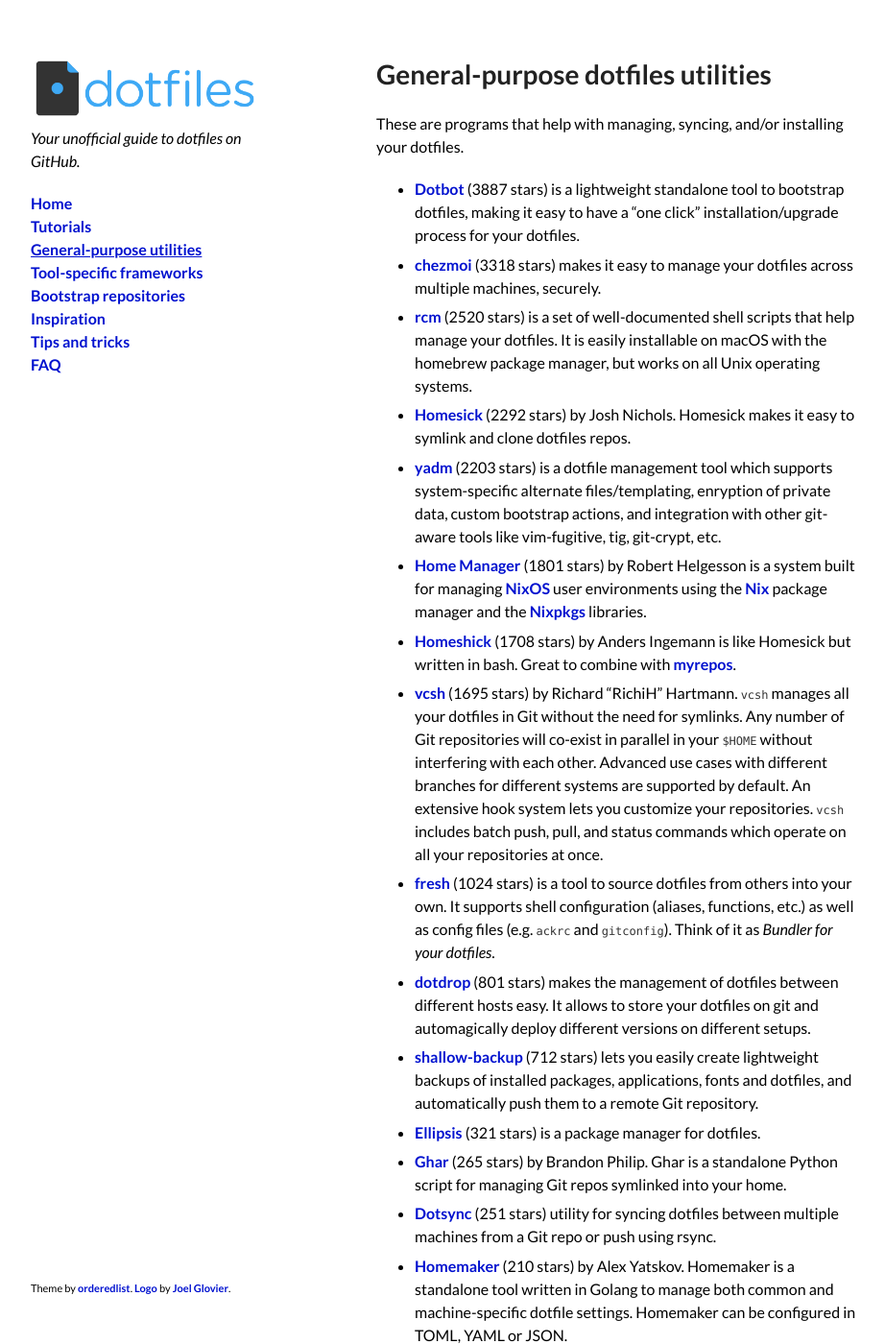
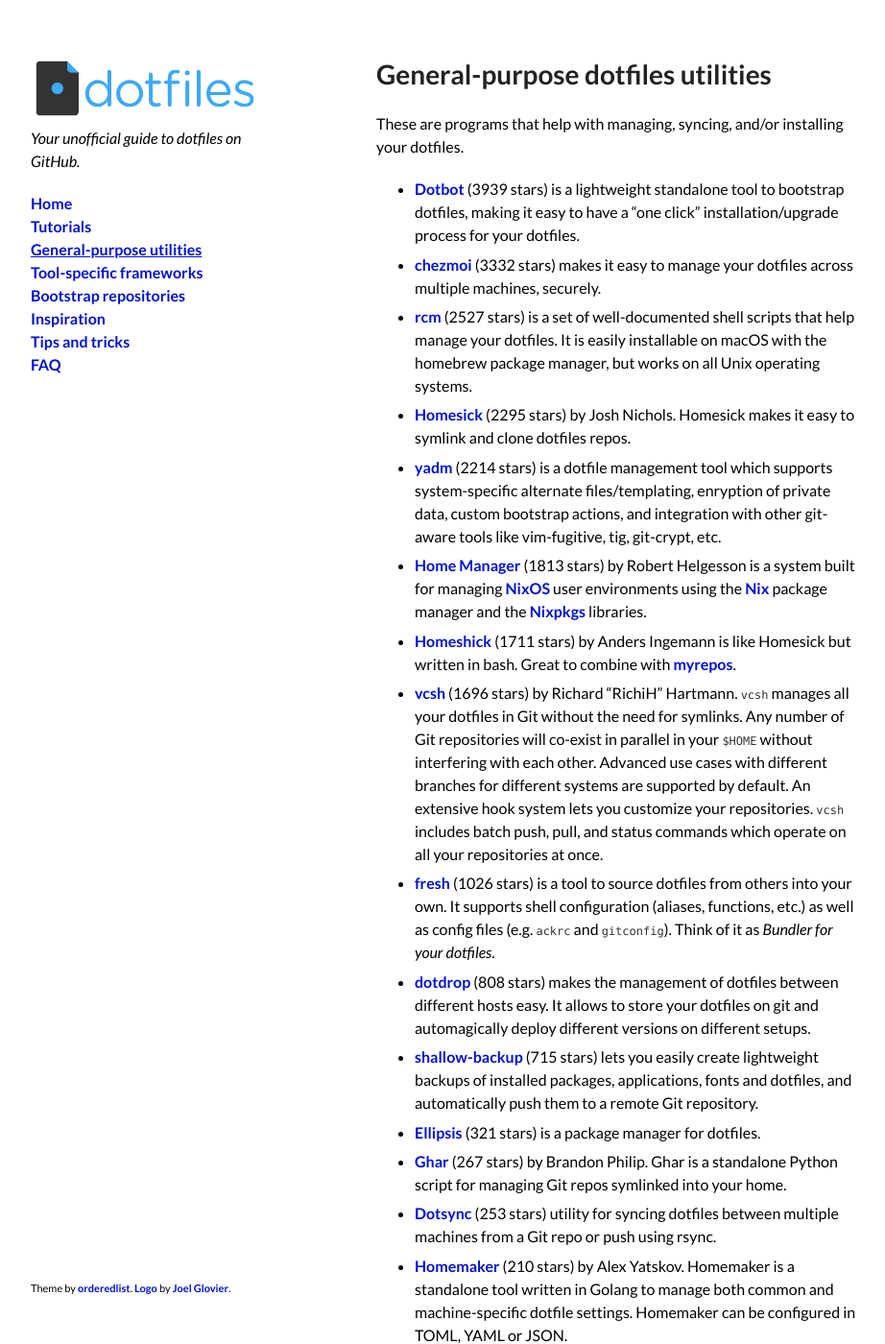
Before and after one commit to dotfiles/dotfiles.github.com, a Jekyll site: the page built from utilities.md, in a window 1280 px wide and 1400 px high. Shown: the whole window at 96% size, without its empty margins (178-1100 px from the left). Built offline with Jekyll 4.4.1, drawn with Linux system fonts in a browser that asks for light colours; comment, search, counter and statistics services are not loaded; some of the changed text lies outside the part shown.

Commit message:
Update star counts

```diff
--- a/_data/bootstrap.yml
+++ b/_data/bootstrap.yml
@@ -1,13 +1,13 @@
-- forks: 1760
+- forks: 1761
   name: thoughtbot/dotfiles
   notes: A base set of configs, plugins, scripts, and aliases for vim, tmux, git,
     ruby, and zsh.
-  stars: 6490
+  stars: 6499
   url: https://github.com/thoughtbot/dotfiles
 - forks: 345
   name: dotphiles
   notes: A community driven framework of dotfiles, for the usual terminal apps and
     shells, designed to work across multiple platforms and degrade for older versions
     of software or OS, allowing you to use the same settings on all your machines.
-  stars: 642
+  stars: 643
   url: https://github.com/dotphiles/dotphiles
--- a/_data/utilities.yml
+++ b/_data/utilities.yml
@@ -2,7 +2,7 @@
   name: kody
   notes: is a dotfiles runner/manager written with node inspired by Zach Holman's
     popular dotfiles.
-  stars: 107
+  stars: 110
   url: https://github.com/jh3y/kody
 - forks: 8
   name: bashdot
@@ -12,7 +12,7 @@
 - forks: 171
   name: chezmoi
   notes: makes it easy to manage your dotfiles across multiple machines, securely.
-  stars: 3318
+  stars: 3332
   url: https://github.com/twpayne/chezmoi
 - forks: 3
   name: Bonclay
@@ -39,18 +39,18 @@
   notes: is a utility to manage your dotfiles, lightweight and simple.
   stars: 104
   url: https://github.com/justone/dfm
-- forks: 186
+- forks: 187
   name: Dotbot
   notes: is a lightweight standalone tool to bootstrap dotfiles, making it easy to
     have a "one click" installation/upgrade process for your dotfiles.
-  stars: 3887
+  stars: 3939
   url: https://github.com/anishathalye/dotbot
 - forks: 59
   name: dotdrop
   notes: makes the management of dotfiles between different hosts easy. It allows
     to store your dotfiles on git and automagically deploy different versions on different
     setups.
-  stars: 801
+  stars: 808
   url: https://github.com/deadc0de6/dotdrop
 - forks: 29
   name: dotfiler
@@ -67,7 +67,7 @@
     wget.
   stars: 60
   url: https://github.com/wking/dotfiles-framework
-- forks: 10
+- forks: 11
   name: dotgit
   notes: by Kobus van Schoor. A comprehensive and versatile dotfiles manager which
     helps to synchronize your dotfiles between multiple computers and devices.
@@ -92,7 +92,7 @@
   name: Dotsync
   notes: utility for syncing dotfiles between multiple machines from a Git repo or
     push using rsync.
-  stars: 251
+  stars: 253
   url: https://github.com/dotphiles/dotsync
 - forks: 13
   name: dotty
@@ -117,13 +117,13 @@
   notes: is a tool to source dotfiles from others into your own. It supports shell
     configuration (aliases, functions, etc.) as well as config files (e.g. `ackrc`
     and `gitconfig`). Think of it as _Bundler for your dotfiles_.
-  stars: 1024
+  stars: 1026
   url: https://github.com/freshshell/fresh
 - forks: 34
   name: Ghar
   notes: by Brandon Philip. Ghar is a standalone Python script for managing Git repos
     symlinked into your home.
-  stars: 265
+  stars: 267
   url: https://github.com/philips/ghar
 - exempt: true
   name: GNU Stow
@@ -137,12 +137,12 @@
     you. Homely also has a clever Automatic Cleanup feature and good tutorials.
   stars: 44
   url: https://github.com/phodge/homely
-- forks: 572
+- forks: 575
   name: Home Manager
   notes: by Robert Helgesson is a system built for managing [NixOS](https://nixos.org)
     user environments using the [Nix](https://nixos.org/nix/) package manager and
     the [Nixpkgs](https://nixos.org/nixpkgs/) libraries.
-  stars: 1801
+  stars: 1813
   url: https://github.com/rycee/home-manager
 - forks: 17
   name: Homemaker
@@ -155,12 +155,12 @@
   name: Homeshick
   notes: by Anders Ingemann is like Homesick but written in bash. Great to combine
     with [myrepos](https://waiting-for-dev.github.io/blog/2014/05/04/distributable-and-organized-dotfiles-with-homeshick-and-mr/).
-  stars: 1708
+  stars: 1711
   url: https://github.com/andsens/homeshick
 - forks: 126
   name: Homesick
   notes: by Josh Nichols. Homesick makes it easy to symlink and clone dotfiles repos.
-  stars: 2292
+  stars: 2295
   url: https://github.com/technicalpickles/homesick
 - name: myrepos
   notes: is a tool to manage all your version control repositories at once.
@@ -179,13 +179,13 @@
   notes: is a set of well-documented shell scripts that help manage your dotfiles.
     It is easily installable on macOS with the homebrew package manager, but works
     on all Unix operating systems.
-  stars: 2520
+  stars: 2527
   url: https://github.com/thoughtbot/rcm
 - forks: 58
   name: shallow-backup
   notes: lets you easily create lightweight backups of installed packages, applications,
     fonts and dotfiles, and automatically push them to a remote Git repository.
-  stars: 712
+  stars: 715
   url: https://github.com/alichtman/shallow-backup
 - forks: 11
   name: stowsh
@@ -205,14 +205,14 @@
     branches for different systems are supported by default. An extensive hook system
     lets you customize your repositories. `vcsh` includes batch push, pull, and status
     commands which operate on all your repositories at once.
-  stars: 1695
+  stars: 1696
   url: https://github.com/RichiH/vcsh
-- forks: 114
+- forks: 115
   name: yadm
   notes: is a dotfile management tool which supports system-specific alternate files/templating,
     enryption of private data, custom bootstrap actions, and integration with other
     git-aware tools like vim-fugitive, tig, git-crypt, etc.
-  stars: 2203
+  stars: 2214
   url: https://github.com/TheLocehiliosan/yadm
   website: https://yadm.io/
 - forks: 9
```
Also changed, not shown: _data/frameworks.yml (+40 -40 lines), _data/inspiration.yml (+35 -35 lines).
